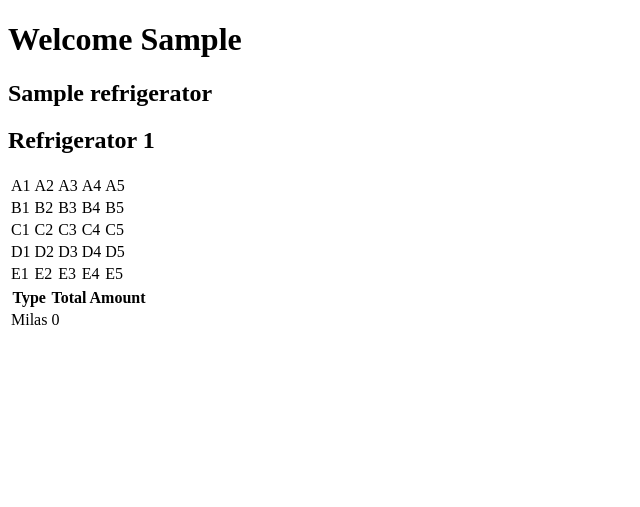
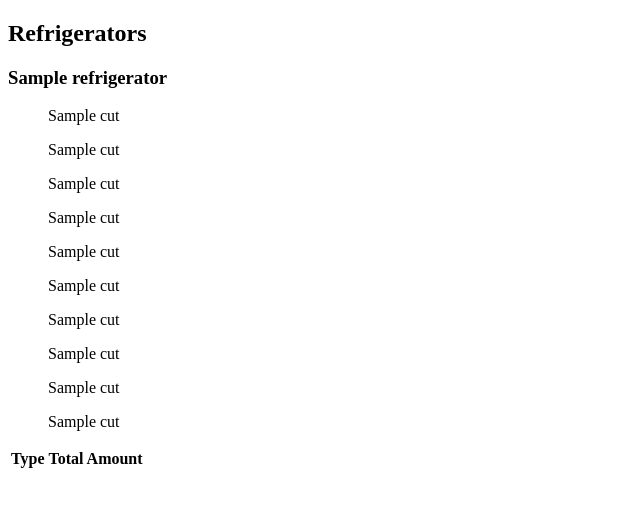
Before and after one commit to juangilfons/milanga-inventory, a Django app: page / in a window 1280 px wide. Shown: the part 98-605 px from the top of the page, without its empty margins (0-640 px from the left). Run offline with Django 5.2, Linux system fonts and the light colour scheme; a user stored in the database is signed in; tables that the repository leaves empty hold one stand-in row (values such as "Sample post"); lists and menus that the app fills with data are empty.

Commit message:
inventory.html now displays the cuts in refrigerators

```diff
--- a/inventory/models.py
+++ b/inventory/models.py
@@ -19,8 +19,6 @@ class Column(models.Model):
             for subcolumn in subcolumns:
                 if subcolumn is not None:
                     yield subcolumn.cut
-
-
 
 class Cut(models.Model):
     name = models.CharField(max_length=100, default='test')
--- a/inventory/templates/inventory/inventory.html
+++ b/inventory/templates/inventory/inventory.html
@@ -1,40 +1,36 @@
 {% extends 'base.html' %}
+{% load custom_tags %}
 
 {% block title %}
     Inventory - The Mila Store
 {% endblock %}
 
 {% block content %}
-    <h1>Welcome {{ user.first_name }}</h1>
     <div id="refrigerators">
+    <h2>Refrigerators</h2>
     {% for refrigerator in refrigerators %}
         <div class="refrigerator">
-            <h2>{{ refrigerator.name }}</h2>
+            <h3>{{ refrigerator.name }}</h3>
                 {% for column in refrigerator.column_set.all %}
                     <ul class="column">
+                        {% for subcolumn in column.subcolumn_set.all %}
+                            {% for tupper in subcolumn.total_tuppers|range_filter %}
+                                <p>{{ subcolumn.cut.name }}</p>
+                            {% endfor %}
+                        {% endfor %}
                     </ul>
                 {% endfor %}
         </div>
     {% endfor %}
-        <div class="refrigerator">
-            <h2>Refrigerator 1</h2>
-            <table>
-                <tr><td>A1</td><td>A2</td><td>A3</td><td>A4</td><td>A5</td></tr>
-                <tr><td>B1</td><td>B2</td><td>B3</td><td>B4</td><td>B5</td></tr>
-                <tr><td>C1</td><td>C2</td><td>C3</td><td>C4</td><td>C5</td></tr>
-                <tr><td>D1</td><td>D2</td><td>D3</td><td>D4</td><td>D5</td></tr>
-                <tr><td>E1</td><td>E2</td><td>E3</td><td>E4</td><td>E5</td></tr>
-            </table>
-        </div>
     </div>
     <div id="stock">
         <table class="stock-table">
             <thead>
-            <tr><th>Type</th><th>Total Amount</th></tr>
+                <tr>
+                    <th>Type</th><th>Total Amount</th>
+                </tr>
             </thead>
-            <tbody>
-            <tr><td>Milas</td><td>0</td></tr>
-            </tbody>
+
         </table>
     </div>
 {% endblock %}
--- /dev/null
+++ b/inventory/templatetags/custom_tags.py
@@ -0,0 +1,7 @@
+from django import template
+
+register = template.Library()
+
+@register.filter
+def range_filter(value):
+    return range(value)
--- a/inventory/views.py
+++ b/inventory/views.py
@@ -1,7 +1,7 @@
 from django.shortcuts import render
 from django.contrib.auth.decorators import login_required
 
-from inventory.models import Refrigerator
+from inventory.models import Refrigerator, Cut
 
 
 # Create your views here.
@@ -9,6 +9,8 @@ from inventory.models import Refrigerator
 @login_required
 def inventory(request):
     refrigerators = Refrigerator.objects.prefetch_related('column_set__subcolumn_set')
+
+
     context = {
         'refrigerators': refrigerators,
     }
```
Also changed, not shown: inventory/templatetags/__init__.py (added).
